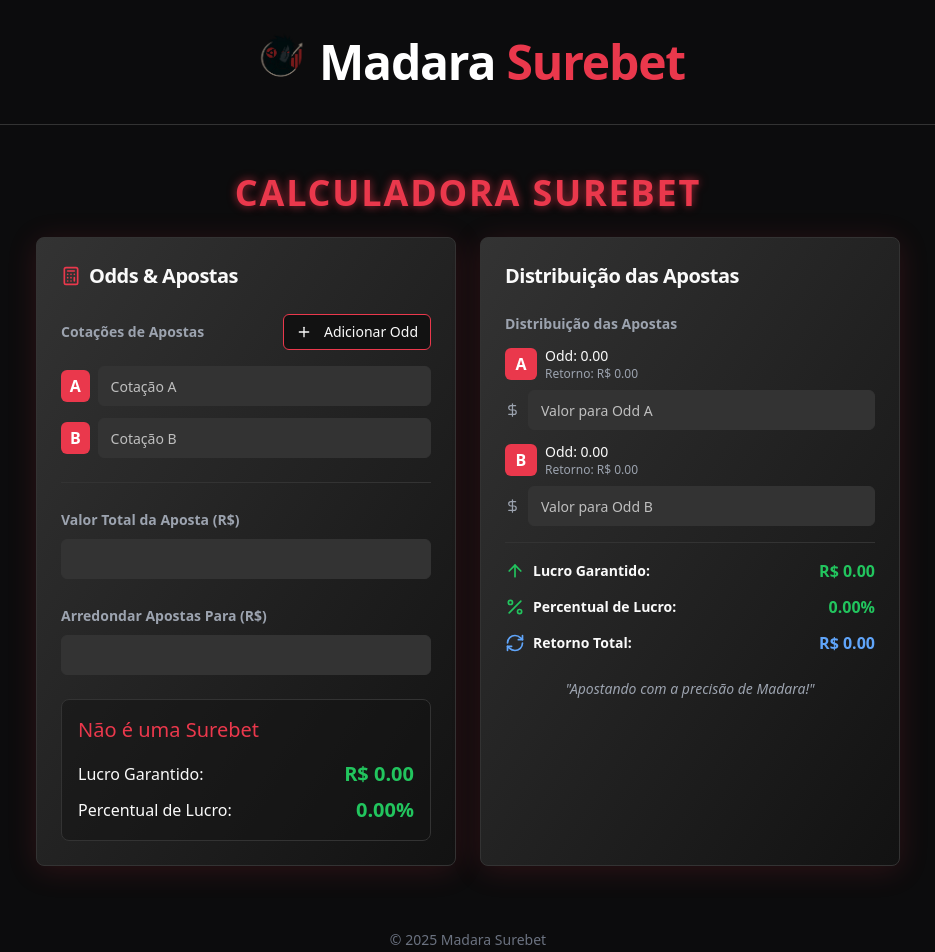
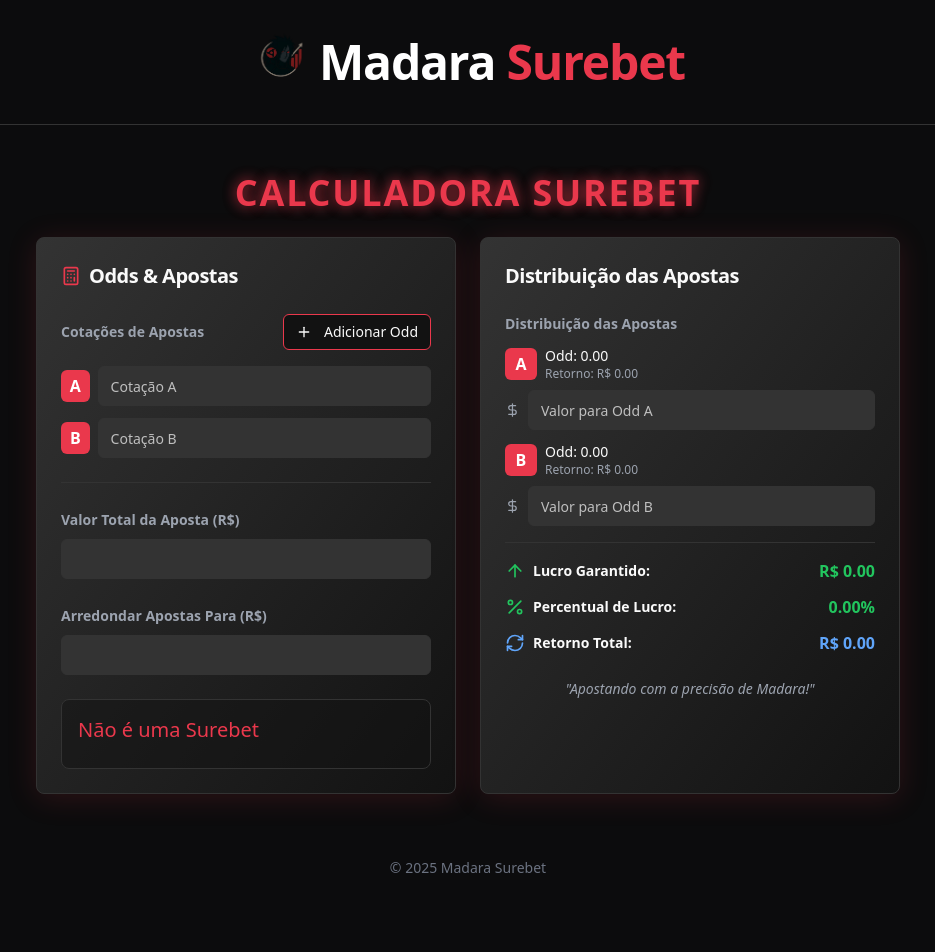
Before and after one commit to kaiofabio2/Calculadora_Madara_Surebet, a React (Vite) app: page / in a window 1280 px wide. Shown: the top 952 px of the page, without its empty margins (172-1107 px from the left). After the commit the page ends 910 px from the top, so only its background shows below. Built offline with nearby package versions, Linux system fonts and the light colour scheme.

Commit message:
Remove profit summary from odds section
Remove profit and profit percentage from the odds and inputs section, leaving them only in the stake distribution section.

```diff
--- a/src/components/SurebetCalculator.tsx
+++ b/src/components/SurebetCalculator.tsx
@@ -1,4 +1,3 @@
-
 import React, { useState, useEffect } from 'react';
 import { Input } from '@/components/ui/input';
 import { Card, CardContent, CardHeader, CardTitle } from '@/components/ui/card';
@@ -201,7 +200,7 @@ const SurebetCalculator = () => {
                 />
               </div>
 
-              {/* Surebet Results Summary */}
+              {/* Surebet Results Summary - Simplified version without profit info */}
               <div className="mt-6">
                 <div className="p-4 bg-uchiha-black/50 rounded-lg border border-uchiha-gray">
                   <div className={cn(
@@ -219,22 +218,6 @@ const SurebetCalculator = () => {
                       className="h-2 bg-uchiha-gray"
                     />
                   )}
-
-                  {/* Summary profit display */}
-                  <div className="mt-4 space-y-2">
-                    <div className="flex justify-between items-center">
-                      <span className="text-base">Lucro Garantido:</span>
-                      <span className={`text-xl font-bold ${profit >= 0 ? 'text-green-500' : 'text-uchiha-red'}`}>
-                        R$ {profit.toFixed(2)}
-                      </span>
-                    </div>
-                    <div className="flex justify-between items-center">
-                      <span className="text-base">Percentual de Lucro:</span>
-                      <span className={`text-xl font-bold ${profitPercentage >= 0 ? 'text-green-500' : 'text-uchiha-red'}`}>
-                        {profitPercentage.toFixed(2)}%
-                      </span>
-                    </div>
-                  </div>
                 </div>
               </div>
             </div>
```
